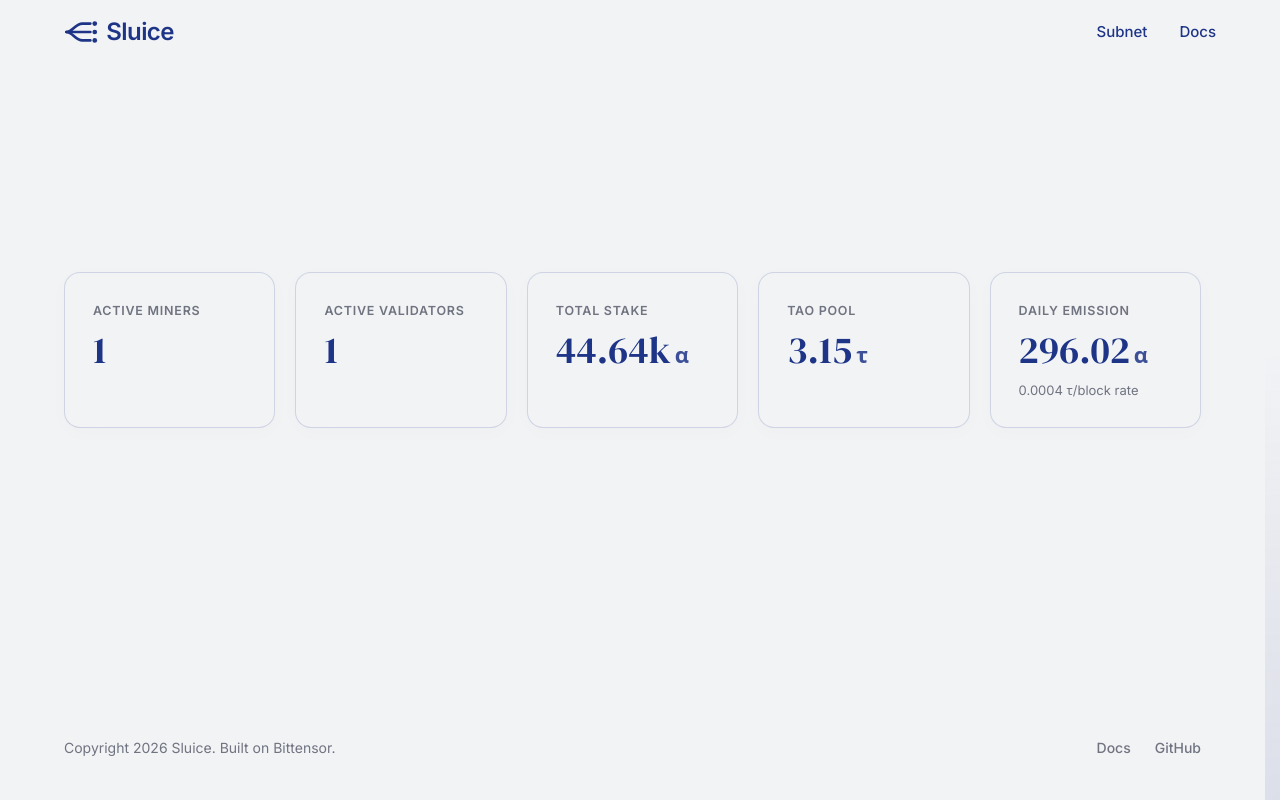
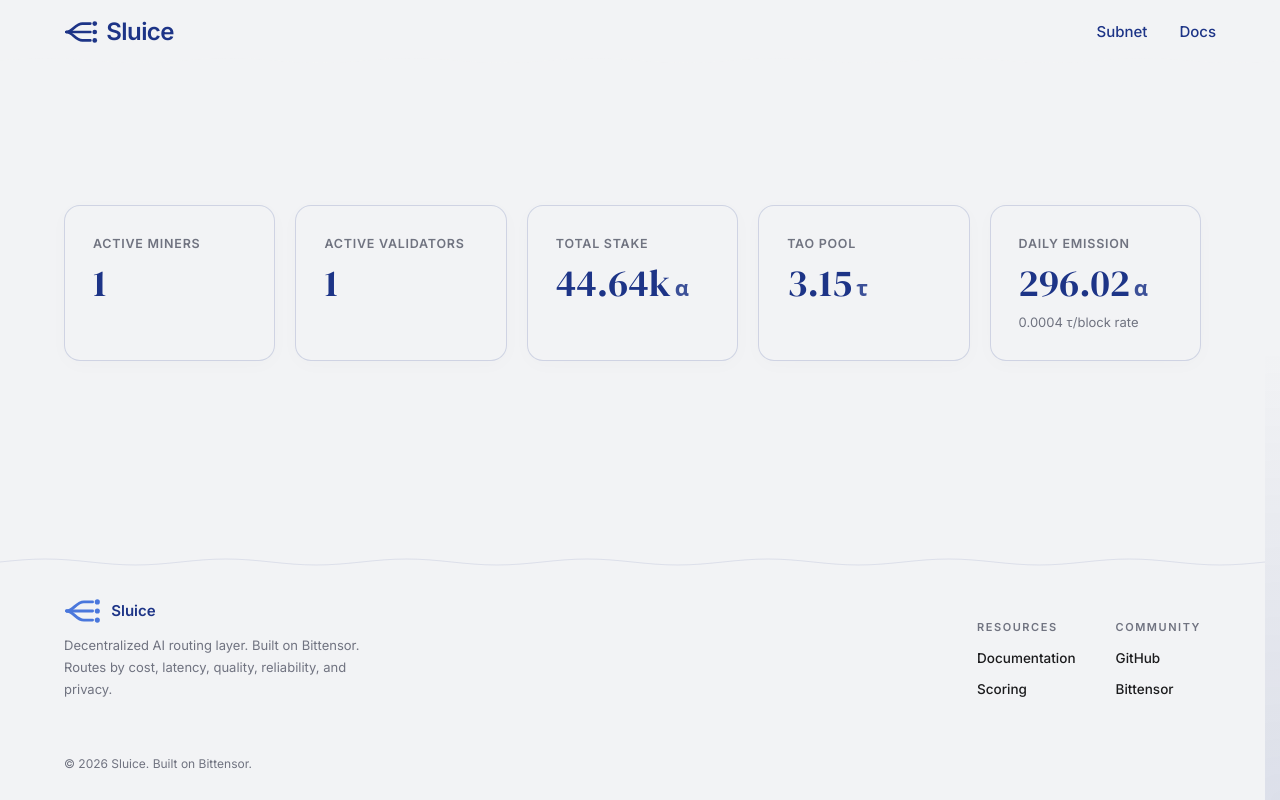
Before and after one commit to sluice-ai/frontend, a React (Vite) app: page /subnet in a window 1280 px wide. Built offline with nearby package versions, Linux system fonts and the light colour scheme.

Commit message:
Update marketing components, footer layout, and styling refinements for light and dark modes

```diff
--- a/src/features/marketing/components/Roadmap.tsx
+++ b/src/features/marketing/components/Roadmap.tsx
@@ -1,130 +1,47 @@
-import { useRef, useState } from "react";
 import { roadmap } from "@/features/marketing/content";
 import type { RoadmapItem, RoadmapTrack } from "@/features/marketing/types";
 import { Container } from "@/shared/ui/Container";
+import { SectionHeader } from "@/shared/ui/SectionHeader";
 
+// Nine columns: weeks 1–8 plus a trailing "8+" bucket.
 const WEEK_LABELS = ["1", "2", "3", "4", "5", "6", "7", "8", "8+"];
 const TOTAL_WEEKS = WEEK_LABELS.length;
-const LABEL_COL = "190px";
-const GRID_TEMPLATE = `${LABEL_COL} repeat(${TOTAL_WEEKS}, minmax(0, 1fr))`;
-const LANE_HEIGHT = 46;
-const LANE_GAP = 8;
-const TRACK_V_PADDING = 16;
+const GRID_COLS = `repeat(${TOTAL_WEEKS}, minmax(0, 1fr))`;
 
-type TrackColor = RoadmapTrack["color"];
-
-type Palette = {
-  pill: string;
-  pillText: string;
-  backdrop: string;
-  border: string;
-  indicator: string;
-  shadow: string;
-};
-
-const PALETTES: Record<TrackColor, Palette> = {
-  navy: {
-    pill: "#263D8F",
-    pillText: "#F7F8FA",
-    backdrop: "rgba(38, 61, 143, 0.055)",
-    border: "rgba(38, 61, 143, 0.17)",
-    indicator: "#263D8F",
-    shadow: "0 2px 8px rgba(38, 61, 143, 0.08)",
-  },
-  blue: {
-    pill: "#255A6E",
-    pillText: "#F7F8FA",
-    backdrop: "rgba(37, 90, 110, 0.055)",
-    border: "rgba(37, 90, 110, 0.17)",
-    indicator: "#255A6E",
-    shadow: "0 2px 8px rgba(37, 90, 110, 0.08)",
-  },
-  violet: {
-    pill: "#4B4E7C",
-    pillText: "#F7F8FA",
-    backdrop: "rgba(75, 78, 124, 0.055)",
-    border: "rgba(75, 78, 124, 0.17)",
-    indicator: "#4B4E7C",
-    shadow: "0 2px 8px rgba(75, 78, 124, 0.08)",
-  },
+// Each track maps to a theme-aware accent token defined in styles/index.css.
+const TRACK_ACCENT: Record<RoadmapTrack["color"], string> = {
+  navy: "--roadmap-tech",
+  blue: "--roadmap-net",
+  violet: "--roadmap-com",
 };
 
 export function Roadmap() {
-  const containerRef = useRef<HTMLDivElement>(null);
-  const [isDragging, setIsDragging] = useState(false);
-
-  const handleMouseDown = (e: React.MouseEvent<HTMLDivElement>) => {
-    const container = containerRef.current;
-    if (!container) return;
-
-    setIsDragging(true);
-    // Store drag starting state
-    container.dataset.startX = String(e.pageX - container.offsetLeft);
-    container.dataset.scrollLeft = String(container.scrollLeft);
-  };
-
-  const handleMouseMove = (e: React.MouseEvent<HTMLDivElement>) => {
-    if (!isDragging) return;
-    const container = containerRef.current;
-    if (!container) return;
-
-    e.preventDefault();
-    const startX = Number(container.dataset.startX || 0);
-    const scrollLeft = Number(container.dataset.scrollLeft || 0);
-
-    const x = e.pageX - container.offsetLeft;
-    const walk = (x - startX) * 1.5; // drag sensitivity multiplier
-    container.scrollLeft = scrollLeft - walk;
-  };
-
-  const handleMouseUpOrLeave = () => {
-    setIsDragging(false);
-  };
-
   return (
     <section id="roadmap" className="scroll-mt-[4.5rem] py-12 md:py-16">
       <Container>
-        <header>
-          <h2 className="font-display text-4xl font-normal leading-[1.08] tracking-[-0.02em] text-sluice-navy md:text-5xl lg:text-[3.5rem]">
-            Roadmap
-          </h2>
-        </header>
+        <SectionHeader title="Roadmap" />
 
-        <div
-          ref={containerRef}
-          onMouseDown={handleMouseDown}
-          onMouseMove={handleMouseMove}
-          onMouseUp={handleMouseUpOrLeave}
-          onMouseLeave={handleMouseUpOrLeave}
-          className="mt-10 cursor-grab select-none overflow-x-auto rounded-frame border border-sluice-navy/15 bg-sluice-paper/40 backdrop-blur-[1px] dark:bg-white/[0.03] [-ms-overflow-style:none] [scrollbar-width:none] active:cursor-grabbing [&::-webkit-scrollbar]:hidden"
-        >
-          <div className="min-w-[1440px] px-6 pb-8 pt-6 md:px-10 md:pb-10 md:pt-8">
-            <WeekHeader />
-            <div className="mt-3 flex flex-col gap-3">
+        <div className="mt-10 overflow-hidden rounded-card border border-sluice-navy/15 bg-sluice-paper/40 backdrop-blur-[1px] dark:bg-white/[0.03]">
+          <WeekRuler />
           {roadmap.map((track) => (
             <TrackRow key={track.title} track={track} />
           ))}
-            </div>
-          </div>
         </div>
       </Container>
     </section>
   );
 }
 
-function WeekHeader() {
+function WeekRuler() {
   return (
     <div
-      className="grid items-center pb-3"
-      style={{ gridTemplateColumns: GRID_TEMPLATE }}
+      className="grid border-b border-sluice-navy/10 px-1"
+      style={{ gridTemplateColumns: GRID_COLS }}
     >
-      <div />
-      {WEEK_LABELS.map((label, i) => (
+      {WEEK_LABELS.map((label) => (
         <div
           key={label}
-          className={`text-center font-sans text-xs font-semibold tracking-normal ${
-            i === TOTAL_WEEKS - 1 ? "text-sluice-muted/70" : "text-sluice-muted"
-          }`}
+          className="border-r border-sluice-navy/10 py-2.5 text-center font-mono text-[11px] text-sluice-muted last:border-r-0"
         >
           {label}
         </div>
@@ -134,128 +51,119 @@ function WeekHeader() {
 }
 
 function TrackRow({ track }: { track: RoadmapTrack }) {
-  const palette = PALETTES[track.color];
-  const chartHeight =
-    track.lanes * LANE_HEIGHT + Math.max(0, track.lanes - 1) * LANE_GAP;
-  const totalRowHeight = chartHeight + TRACK_V_PADDING * 2;
+  const accent = `var(${TRACK_ACCENT[track.color]})`;
+  // Order by start week so the numbering reads chronologically top-to-bottom.
+  const items = [...track.items].sort(
+    (a, b) => a.startWeek - b.startWeek || a.endWeek - b.endWeek,
+  );
 
   return (
-    <div
-      className="grid items-center"
-      style={{
-        gridTemplateColumns: GRID_TEMPLATE,
-        minHeight: `${totalRowHeight}px`,
-      }}
-    >
-      {/* Label column */}
-      <div className="flex flex-col gap-1 self-center pr-6">
-        <div className="flex items-center gap-2.5">
+    <div className="border-b border-sluice-navy/10 pb-6 pt-[22px] last:border-b-0">
+      {/* Track header */}
+      <div className="mb-3.5 flex items-baseline justify-between gap-3 px-[22px]">
+        <h3 className="inline-flex items-baseline gap-2.5 text-[17px] font-semibold text-sluice-navy">
           <span
             aria-hidden="true"
-            className="size-3 rounded-[3px]"
-            style={{ backgroundColor: palette.indicator }}
+            className="size-2 self-center rounded-[3px]"
+            style={{ background: `rgb(${accent})` }}
           />
-          <h3 className="font-sans text-lg font-semibold leading-none tracking-normal text-sluice-navy">
           {track.title}
         </h3>
-        </div>
-        <p className="pl-[22px] font-sans text-xs font-medium text-sluice-muted">
+        <p className="font-mono text-[12.5px] text-sluice-muted">
           {track.window}
         </p>
       </div>
 
-      {/* Chart area spans the 9 week columns */}
+      {/* Bar canvas — bars positioned across the shared 9-week grid */}
       <div
-        className="relative self-stretch"
-        style={{
-          gridColumn: `2 / span ${TOTAL_WEEKS}`,
-          paddingBlock: `${TRACK_V_PADDING}px`,
-        }}
+        className="relative flex flex-col gap-1 px-1 py-1"
+        style={{ display: "grid", gridTemplateColumns: GRID_COLS }}
       >
-        <ChartArea
-          track={track}
-          chartHeight={chartHeight}
-          palette={palette}
+        {/* Vertical guide lines aligned to the ruler grid */}
+        {WEEK_LABELS.slice(1).map((_, i) => (
+          <div
+            key={`guide-${i}`}
+            aria-hidden="true"
+            className="pointer-events-none absolute inset-y-0 w-px bg-sluice-navy/[0.07]"
+            style={{ left: `${((i + 1) / TOTAL_WEEKS) * 100}%` }}
           />
+        ))}
+        {/* Bars span the full grid width */}
+        <div className="col-span-full flex flex-col gap-1">
+          {items.map((item, i) => (
+            <TrackBar key={item.label} item={item} index={i} accent={accent} />
+          ))}
         </div>
       </div>
-  );
-}
 
-function ChartArea({
-  track,
-  chartHeight,
-  palette,
-}: {
-  track: RoadmapTrack;
-  chartHeight: number;
-  palette: Palette;
-}) {
-  const backdropLeft = ((track.windowStart - 1) / TOTAL_WEEKS) * 100;
-  const backdropRight = ((TOTAL_WEEKS - track.windowEnd) / TOTAL_WEEKS) * 100;
-
-  return (
-    <div className="relative h-full">
-      {/* Vertical week guidelines */}
-      {WEEK_LABELS.slice(0, -1).map((_, i) => (
+      {/* Readable label list — always legible, no truncation */}
+      <div className="mt-3.5 grid grid-cols-1 gap-0.5 px-[22px] min-[541px]:hidden">
+        {items.map((item, i) => (
           <div
-          key={`guide-${i}`}
-          className="pointer-events-none absolute inset-y-0 w-px bg-sluice-navy/[0.08]"
-          style={{ left: `${((i + 1) / TOTAL_WEEKS) * 100}%` }}
-          aria-hidden="true"
-        />
-      ))}
-
-      {/* Active range backdrop, tinted with track color */}
-      <div
-        aria-hidden="true"
-        className="pointer-events-none absolute -top-3 -bottom-3 rounded-2xl border"
-        style={{
-          left: `${backdropLeft}%`,
-          right: `${backdropRight}%`,
-          backgroundColor: palette.backdrop,
-          borderColor: palette.border,
-        }}
-      />
-
-      {/* Items grid */}
-      <div
-        className="relative grid"
-        style={{
-          height: `${chartHeight}px`,
-          gridTemplateColumns: `repeat(${TOTAL_WEEKS}, minmax(0, 1fr))`,
-          gridTemplateRows: `repeat(${track.lanes}, ${LANE_HEIGHT}px)`,
-          rowGap: `${LANE_GAP}px`,
-        }}
+            key={item.label}
+            className="grid grid-cols-[22px_1fr_auto] items-baseline gap-3 py-[3px]"
           >
-        {track.items.map((item) => (
-          <ItemPill key={item.label} item={item} palette={palette} />
+            <span
+              className="font-mono text-[11px] font-semibold"
+              style={{ color: `rgb(${accent})` }}
+            >
+              {twoDigits(i)}
+            </span>
+            <span className="text-[13.5px] font-medium text-sluice-navy">
+              {item.label}
+            </span>
+            <span className="font-mono text-[11px] text-sluice-muted">
+              {weekRange(item)}
+            </span>
+          </div>
         ))}
       </div>
     </div>
   );
 }
 
-function ItemPill({
+function TrackBar({
   item,
-  palette,
+  index,
+  accent,
 }: {
   item: RoadmapItem;
-  palette: Palette;
+  index: number;
+  accent: string;
 }) {
+  const left = ((item.startWeek - 1) / TOTAL_WEEKS) * 100;
+  const width = ((item.endWeek - item.startWeek + 1) / TOTAL_WEEKS) * 100;
+
   return (
+    <div className="relative h-[26px]">
       <div
-      className="relative z-10 mx-1 flex items-center justify-center overflow-hidden rounded-full px-2 font-sans text-[11px] font-semibold leading-tight tracking-normal text-center"
+        className="absolute inset-y-[3px] flex items-center justify-center overflow-hidden rounded-lg px-1.5 font-mono text-[10.5px] text-sluice-ink min-[541px]:justify-start min-[541px]:px-2.5"
         style={{
-        gridColumn: `${item.startWeek} / ${item.endWeek + 1}`,
-        gridRow: item.lane + 1,
-        background: palette.pill,
-        color: palette.pillText,
-        boxShadow: palette.shadow,
+          left: `${left}%`,
+          width: `${width}%`,
+          background: `rgb(${accent} / 0.22)`,
+          border: `1px solid rgb(${accent} / 0.45)`,
         }}
         title={item.label}
       >
-      <span className="truncate">{item.label}</span>
+        <span
+          className="font-semibold min-[541px]:mr-1.5"
+          style={{ color: `rgb(${accent})` }}
+        >
+          {twoDigits(index)}
+        </span>
+        <span className="hidden truncate min-[541px]:inline">{item.label}</span>
+      </div>
     </div>
   );
 }
+
+function twoDigits(index: number) {
+  return String(index + 1).padStart(2, "0");
+}
+
+function weekRange(item: RoadmapItem) {
+  // endWeek of 9 lands in the trailing "8+" bucket.
+  if (item.endWeek >= TOTAL_WEEKS) return `w${item.startWeek} +`;
+  return `w${item.startWeek} – ${item.endWeek}`;
+}
--- a/src/features/marketing/types.ts
+++ b/src/features/marketing/types.ts
@@ -35,15 +35,11 @@ export type RoadmapItem = {
   label: string;
   startWeek: number;
   endWeek: number;
-  lane: number;
 };
 
 export type RoadmapTrack = {
   title: string;
   window: string;
-  windowStart: number;
-  windowEnd: number;
-  lanes: number;
   color: "navy" | "blue" | "violet";
   items: RoadmapItem[];
 };
--- a/src/shared/layout/Footer.tsx
+++ b/src/shared/layout/Footer.tsx
@@ -1,32 +1,174 @@
+import { useLayoutEffect, useMemo, useRef, useState } from "react";
+
+import { BrandLogo } from "@/shared/layout/BrandLogo";
 import { Container } from "@/shared/ui/Container";
 
-const links = [
-  { label: "Docs", href: "/docs" },
-  { label: "GitHub", href: "https://github.com/sluice-ai" },
+const resourceLinks = [
+  { label: "Documentation", href: "/docs" },
+  { label: "Scoring", href: "#benchmark" },
 ];
 
+const communityLinks = [
+  {
+    label: "GitHub",
+    href: "https://github.com/sluice-ai",
+    external: true,
+  },
+  {
+    label: "Bittensor",
+    href: "https://bittensor.com",
+    external: true,
+  },
+];
+
+/* ── Curved thread separator (matches the navbar wave style) ── */
+const WAVELENGTH = 185;
+const AMPLITUDE = 3;
+const SVG_HEIGHT = 12;
+
+function FooterThread({ width, inline }: { width: number; inline?: boolean }) {
+  const wave = useMemo(() => {
+    if (width <= 0) return "";
+    const baseline = SVG_HEIGHT / 2;
+    const cycles = Math.max(2, Math.round(width / WAVELENGTH));
+    const steps = Math.min(Math.max(cycles * 16, 32), 256);
+
+    const points: Array<[number, number]> = [];
+    for (let i = 0; i <= steps; i += 1) {
+      const t = i / steps;
+      const x = width * t;
+      const y = baseline - AMPLITUDE * Math.sin(t * Math.PI * 2 * cycles);
+      points.push([x, y]);
+    }
+
+    return points
+      .map(
+        ([x, y], i) =>
+          `${i === 0 ? "M" : "L"}${x.toFixed(2)},${y.toFixed(2)}`,
+      )
+      .join(" ");
+  }, [width]);
+
+  if (width <= 0) return null;
+
+  return (
+    <svg
+      className={
+        inline
+          ? "pointer-events-none block w-full"
+          : "pointer-events-none absolute inset-x-0 top-0 block w-full -translate-y-1/2"
+      }
+      width={width}
+      height={SVG_HEIGHT}
+      viewBox={`0 0 ${width} ${SVG_HEIGHT}`}
+      preserveAspectRatio="none"
+      fill="none"
+      aria-hidden="true"
+      focusable="false"
+    >
+      <path
+        d={wave}
+        className="text-sluice-navy/10 dark:text-white/[0.09]"
+        stroke="currentColor"
+        strokeWidth={1}
+        strokeLinecap="round"
+        strokeLinejoin="round"
+      />
+    </svg>
+  );
+}
+
 export function Footer() {
+  const footerRef = useRef<HTMLElement | null>(null);
+  const [width, setWidth] = useState(0);
+
+  useLayoutEffect(() => {
+    const el = footerRef.current;
+    if (!el) return;
+
+    const measure = () => setWidth(el.getBoundingClientRect().width);
+    measure();
+
+    const observer = new ResizeObserver(measure);
+    observer.observe(el);
+    return () => observer.disconnect();
+  }, []);
+
   return (
-    <footer className="py-10">
+    <footer ref={footerRef} className="relative pb-7 pt-9">
+      <FooterThread width={width} />
+
       <Container>
-        <div className="flex flex-col items-center justify-between gap-4 text-center md:flex-row md:text-left">
-          <p className="font-sans text-sm leading-6 tracking-normal text-sluice-muted">
-            Copyright 2026 Sluice. Built on Bittensor.
+        {/* 3-column grid */}
+        <div className="grid grid-cols-1 gap-7 sm:grid-cols-[1.2fr_auto_auto] sm:items-end sm:gap-10">
+          {/* Brand column */}
+          <div>
+            <div className="flex items-center gap-2.5">
+              <BrandLogo
+                markClassName="!h-[26px] text-sluice-routeBlue dark:text-[#8aabf4]"
+                textClassName="font-sans text-[15px] font-semibold text-sluice-navy dark:text-white"
+              />
+            </div>
+            <p className="mt-2.5 max-w-[300px] font-sans text-[13px] leading-[1.7] tracking-normal text-sluice-muted">
+              Decentralized AI routing layer. Built on Bittensor. Routes by
+              cost, latency, quality, reliability, and privacy.
             </p>
-          <div className="flex flex-wrap items-center justify-center gap-6">
-            {links.map((link) => (
+          </div>
+
+          {/* Resources column */}
+          <div>
+            <div className="mb-3 font-sans text-[11px] font-semibold uppercase tracking-[0.14em] text-sluice-muted">
+              Resources
+            </div>
+            <div className="flex flex-col gap-2.5">
+              {resourceLinks.map((link) => (
                 <a
                   key={link.label}
                   href={link.href}
-                target={link.href.startsWith("http") ? "_blank" : undefined}
-                rel={link.href.startsWith("http") ? "noopener noreferrer" : undefined}
-                className="font-sans text-sm font-medium tracking-normal text-sluice-muted transition-colors hover:text-sluice-navy"
+                  className="font-sans text-[13.5px] font-medium tracking-normal text-sluice-ink transition-colors hover:text-sluice-routeBlue dark:text-[#c3c8d6] dark:hover:text-[#8aabf4]"
                 >
                   {link.label}
                 </a>
               ))}
             </div>
           </div>
+
+          {/* Community column */}
+          <div>
+            <div className="mb-3 font-sans text-[11px] font-semibold uppercase tracking-[0.14em] text-sluice-muted">
+              Community
+            </div>
+            <div className="flex flex-col gap-2.5">
+              {communityLinks.map((link) => (
+                <a
+                  key={link.label}
+                  href={link.href}
+                  target={link.external ? "_blank" : undefined}
+                  rel={link.external ? "noopener noreferrer" : undefined}
+                  className="font-sans text-[13.5px] font-medium tracking-normal text-sluice-ink transition-colors hover:text-sluice-routeBlue dark:text-[#c3c8d6] dark:hover:text-[#8aabf4]"
+                >
+                  {link.label}
+                </a>
+              ))}
+            </div>
+          </div>
+        </div>
+
+        {/* Bottom copyright bar — wave + text */}
+        <div className="relative mt-7 pt-7">
+          {/* Full-bleed wave: break out of Container to touch viewport edges */}
+          <div
+            className="pointer-events-none absolute left-1/2 top-0 -translate-x-1/2 -translate-y-1/2 sm:hidden"
+            style={{ width: `${width}px` }}
+          >
+            {width > 0 && (
+              <FooterThread width={width} inline />
+            )}
+          </div>
+          <p className="font-sans text-xs tracking-normal text-sluice-muted">
+            © 2026 Sluice. Built on Bittensor.
+          </p>
+        </div>
       </Container>
     </footer>
   );
--- a/src/styles/index.css
+++ b/src/styles/index.css
@@ -67,21 +67,36 @@
   --sluice-dg-brand: #1d3487;
   --sluice-dg-on-brand: #f2f3f5;
   --sluice-dg-on-brand-soft: rgba(242, 243, 245, 0.7);
+
+  /* Roadmap track accents — RGB triplets so we can compose translucent
+     bar fills via rgb(var(--x) / <alpha>). Tuned for the light canvas. */
+  --roadmap-tech: 47 95 208;
+  --roadmap-net: 11 100 112;
+  --roadmap-com: 104 86 198;
 }
 
 .dark {
   color-scheme: dark;
 
   /* Re-assign the shared color tokens to the dark palette. */
-  --color-sluice-navy: #edeff5; /* --ink: primary fg / headings / light borders */
-  --color-sluice-deepNavy: #06080f; /* --navy-deep */
-  --color-sluice-ink: #c3c8d6; /* --ink-soft: body text */
-  --color-sluice-paper: #0a0d16; /* --bg: page background + nav glass */
-  --color-sluice-paperWarm: #0c1020; /* --bg-2 */
-  --color-sluice-paperMuted: #131826; /* --surface-solid */
-  --color-sluice-routeBlue: #6d96f0; /* --accent */
-  --color-sluice-softBlue: #8aabf4; /* --accent-strong */
-  --color-sluice-muted: #838a9d; /* --muted */
+  --color-sluice-navy: #edeff5;
+  /* --ink: primary fg / headings / light borders */
+  --color-sluice-deepNavy: #06080f;
+  /* --navy-deep */
+  --color-sluice-ink: #c3c8d6;
+  /* --ink-soft: body text */
+  --color-sluice-paper: #0a0d16;
+  /* --bg: page background + nav glass */
+  --color-sluice-paperWarm: #0c1020;
+  /* --bg-2 */
+  --color-sluice-paperMuted: #131826;
+  /* --surface-solid */
+  --color-sluice-routeBlue: #6d96f0;
+  /* --accent */
+  --color-sluice-softBlue: #8aabf4;
+  /* --accent-strong */
+  --color-sluice-muted: #838a9d;
+  /* --muted */
 
   /* Page canvas */
   --sluice-canvas-from: #0c1020;
@@ -106,18 +121,19 @@
   --sluice-dg-brand: #6d96f0;
   --sluice-dg-on-brand: #06080f;
   --sluice-dg-on-brand-soft: rgba(6, 8, 15, 0.72);
+
+  /* Roadmap track accents — brighter for the dark canvas. */
+  --roadmap-tech: 109 150 240;
+  --roadmap-net: 95 196 209;
+  --roadmap-com: 160 133 240;
 }
 
-/* Shared page background: vertical wash + dual dotted route-blue grid.
+/* Shared page background: vertical wash.
    Used by <body> and the docs layout; adapts via the canvas tokens above. */
 @utility app-canvas {
   background-color: var(--color-sluice-paper);
   background-image:
-    linear-gradient(180deg, var(--sluice-canvas-from), var(--sluice-canvas-to) 60%),
-    radial-gradient(var(--sluice-canvas-dot-1) 1px, transparent 1.2px),
-    radial-gradient(var(--sluice-canvas-dot-2) 1px, transparent 1.2px);
-  background-position: 0 0, 0 0, 12px 12px;
-  background-size: auto, 18px 18px, 18px 18px;
+    linear-gradient(180deg, var(--sluice-canvas-from), var(--sluice-canvas-to) 60%);
 }
 
 /* Soft ambient glow overlay for app/docs pages. */
@@ -162,6 +178,7 @@
 }
 
 @keyframes rfd-pulse-line {
+
   0%,
   100% {
     stroke-opacity: 1;
@@ -185,6 +202,7 @@
 }
 
 @keyframes docs-skeleton-pulse {
+
   0%,
   100% {
     background-position: 200% 0;
@@ -206,10 +224,14 @@
 }
 
 @keyframes caret {
-  0%, 49% {
+
+  0%,
+  49% {
     opacity: 1;
   }
-  50%, 100% {
+
+  50%,
+  100% {
     opacity: 0;
   }
 }
@@ -223,7 +245,7 @@
   background: rgba(10, 13, 22, 0.98) !important;
 }
 
-.dark .routing-step-cloud > div:first-child {
+.dark .routing-step-cloud>div:first-child {
   background: var(--color-sluice-routeBlue) !important;
 }
 
@@ -317,7 +339,7 @@
 .routing-stage-card {
   position: relative;
   z-index: 5 !important;
-  width: min(100%, 28rem);
+  width: min(100%, 34rem);
 }
 
 .routing-stage-card--policy {
@@ -339,7 +361,7 @@
     padding: 6vh 0 8vh !important;
   }
 
-  .routing-step-copy > [data-step="2"] .routing-step-panel {
+  .routing-step-copy>[data-step="2"] .routing-step-panel {
     padding-top: 10vh !important;
   }
 
@@ -372,7 +394,7 @@
     top: var(--cloud-top-mobile) !important;
   }
 
-  .routing-step-copy > [data-step="2"] .routing-step-panel {
+  .routing-step-copy>[data-step="2"] .routing-step-panel {
     padding-top: 10vh !important;
   }
 
@@ -384,13 +406,17 @@
 
 @media (max-width: 720px) {
   .routing-process-section {
-    --routing-edge-lane: clamp(7.5rem, 31vw, 10rem);
-    --routing-text-max: 32rem;
+    --routing-edge-lane: clamp(6rem, 26vw, 8.5rem);
+    --routing-text-max: 34rem;
   }
 
   .routing-step-panel {
     min-height: 72vh !important;
     padding: 6vh 0 8vh !important;
+  }
+
+  .routing-stage-card {
+    width: 100%;
   }
 
   .routing-step-cloud {
```
Also changed, not shown: src/features/marketing/components/Benchmark.tsx (+0 -9 lines), src/features/marketing/components/CallToAction.tsx (+28 -29 lines), src/features/marketing/components/StepPanel.tsx (+4 -15 lines), src/features/marketing/content.ts (+14 -23 lines), 1 other file (tests, documents, lock files or other folders). Lines whose indentation alone changed are shown as unchanged.
